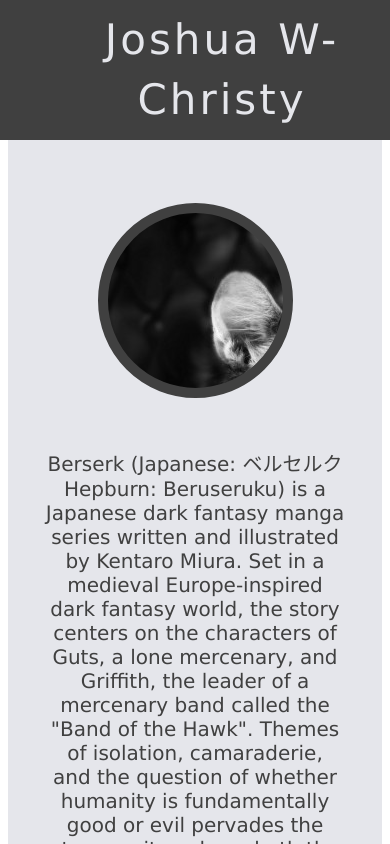
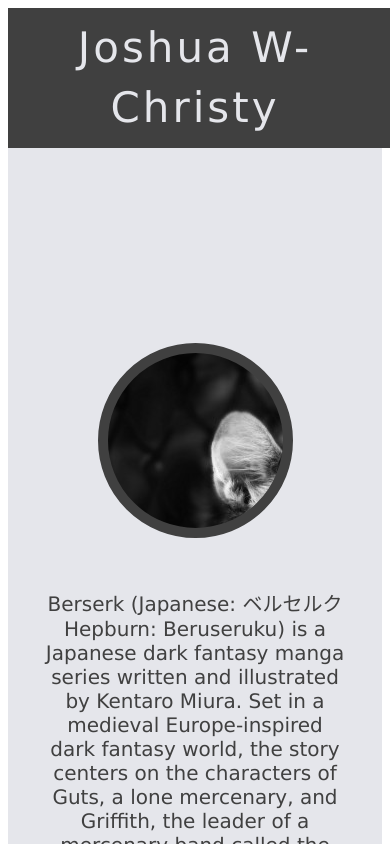
Before and after one commit to abercon/my_site, an Angular app: page / in a window 390 px wide. Shown: the top 844 px of the page. Built offline with nearby package versions, Linux system fonts and the light colour scheme.

Commit message:
Header response adjusted for very small screens so that when the title splits to two lines the header becomes position static and so that it does not double in height prematurely

```diff
--- a/src/app/shared/header/header.component.scss
+++ b/src/app/shared/header/header.component.scss
@@ -7,6 +7,7 @@
     width:100%;
     height: 70px;
     background: $darkest;
+    z-index: 2;
 
     color: $grey1;
     font-size: 42px;
@@ -15,9 +16,14 @@
     line-height: 60px;
     padding: 10px 10px 10px 27px;
 
-    @media screen and (max-width: 415px) {
-        height: 120px;
+    @media screen and (max-width: 964px) {
         text-align: center;
         line-height: 60px;
+        padding-left: 0px;
+    }
+
+    @media screen and (max-width: 415px) {
+        position: static;
+        height: 120px;
     }
 }
```
